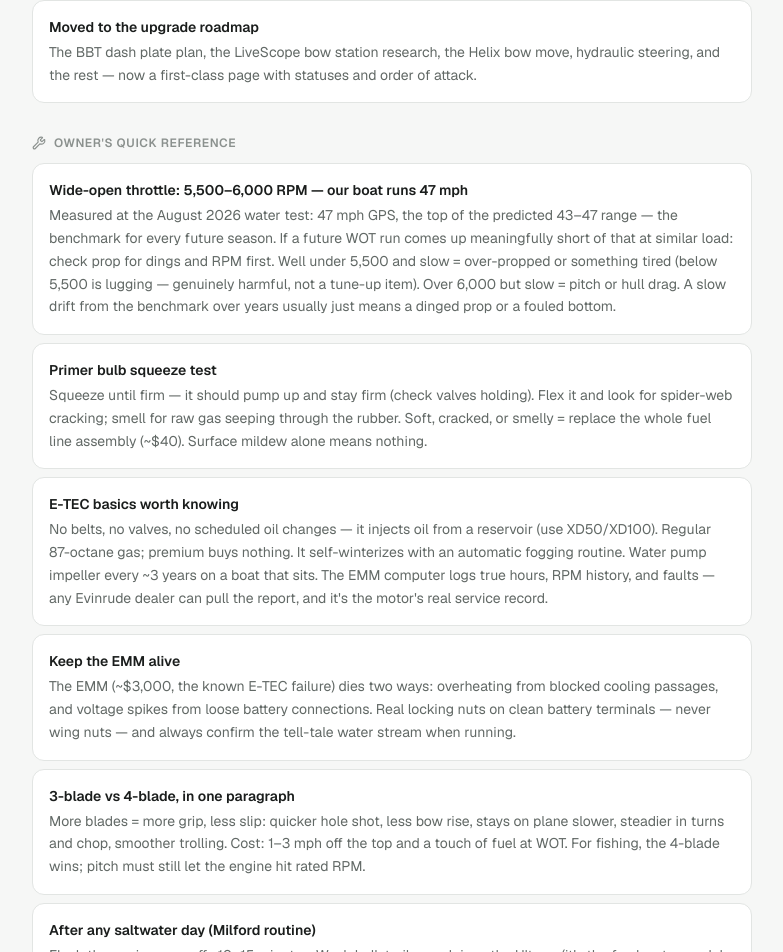
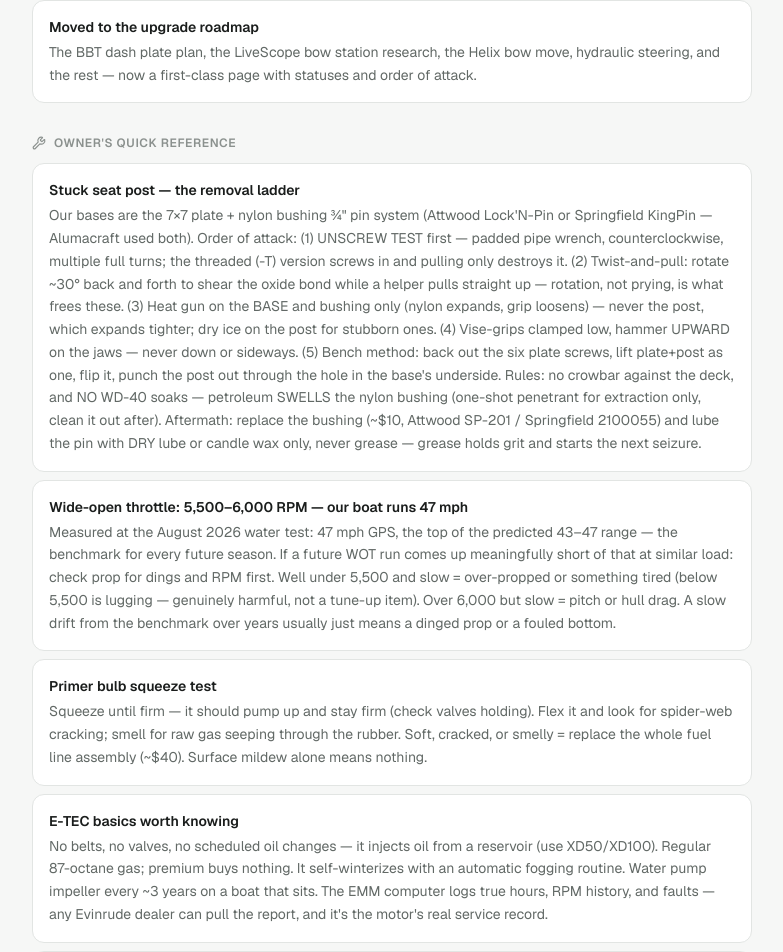
Before and after one commit to eigenvectr/fih, a Next.js app: page /boat-report/findings in a window 1280 px wide. Shown: the part 10349-11301 px from the top of the page, without its empty margins (248-1031 px from the left). Built offline with nearby package versions, Linux system fonts and the light colour scheme.

Commit message:
Add stuck seat post removal ladder to findings reference

```diff
--- a/src/app/boat-report/findings/page.tsx
+++ b/src/app/boat-report/findings/page.tsx
@@ -297,6 +297,10 @@ const RESTORE_SOURCES: { label: string; url: string }[] = [
 
 const REFERENCE: { title: string; body: string }[] = [
   {
+    title: "Stuck seat post — the removal ladder",
+    body: "Our bases are the 7×7 plate + nylon bushing ¾\" pin system (Attwood Lock'N-Pin or Springfield KingPin — Alumacraft used both). Order of attack: (1) UNSCREW TEST first — padded pipe wrench, counterclockwise, multiple full turns; the threaded (-T) version screws in and pulling only destroys it. (2) Twist-and-pull: rotate ~30° back and forth to shear the oxide bond while a helper pulls straight up — rotation, not prying, is what frees these. (3) Heat gun on the BASE and bushing only (nylon expands, grip loosens) — never the post, which expands tighter; dry ice on the post for stubborn ones. (4) Vise-grips clamped low, hammer UPWARD on the jaws — never down or sideways. (5) Bench method: back out the six plate screws, lift plate+post as one, flip it, punch the post out through the hole in the base's underside. Rules: no crowbar against the deck, and NO WD-40 soaks — petroleum SWELLS the nylon bushing (one-shot penetrant for extraction only, clean it out after). Aftermath: replace the bushing (~$10, Attwood SP-201 / Springfield 2100055) and lube the pin with DRY lube or candle wax only, never grease — grease holds grit and starts the next seizure.",
+  },
+  {
     title: "Wide-open throttle: 5,500–6,000 RPM — our boat runs 47 mph",
     body: "Measured at the August 2026 water test: 47 mph GPS, the top of the predicted 43–47 range — the benchmark for every future season. If a future WOT run comes up meaningfully short of that at similar load: check prop for dings and RPM first. Well under 5,500 and slow = over-propped or something tired (below 5,500 is lugging — genuinely harmful, not a tune-up item). Over 6,000 but slow = pitch or hull drag. A slow drift from the benchmark over years usually just means a dinged prop or a fouled bottom.",
   },
```
